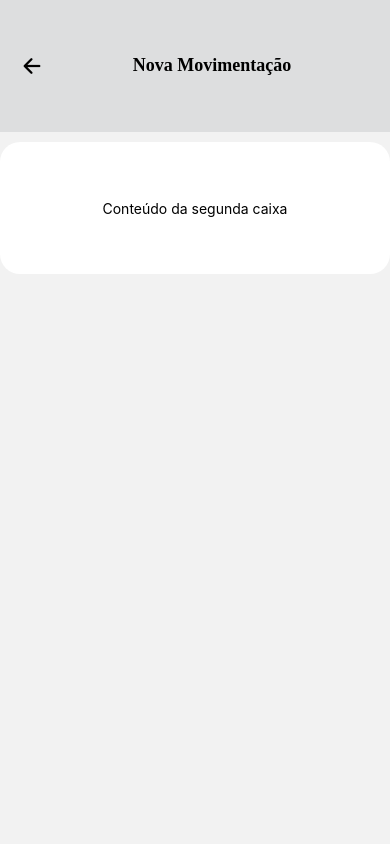
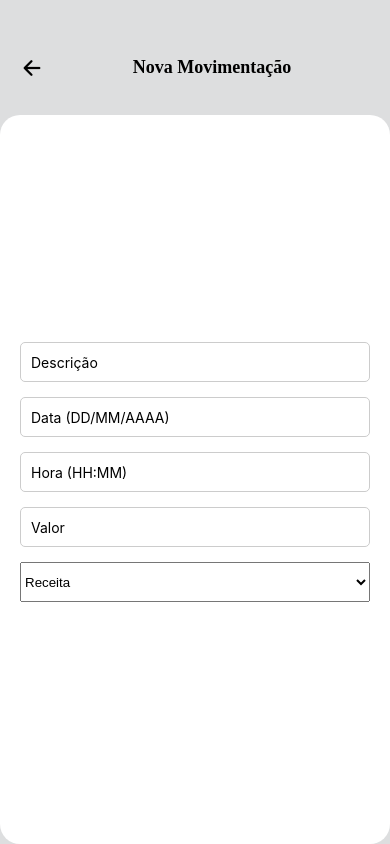
Before and after one commit to ManoEmmet3/CashWise, a React Native app: screen /NovaMovimentacao in a window 390 px wide. Built offline with nearby package versions, Linux system fonts and the light colour scheme.

Commit message:
tela novamovimentacao v3

```diff
--- a/package.json
+++ b/package.json
@@ -9,6 +9,7 @@
     "web": "expo start --web"
   },
   "dependencies": {
+    "@react-native-picker/picker": "^2.8.1",
     "@react-navigation/native": "^6.1.18",
     "@react-navigation/native-stack": "^6.11.0",
     "@react-navigation/stack": "^6.4.1",
--- a/screens/NovaMovimentacao.js
+++ b/screens/NovaMovimentacao.js
@@ -1,14 +1,22 @@
-import React from 'react';
-import { View, Text, StyleSheet, TouchableOpacity } from 'react-native';
+import React, { useState } from 'react';
+import { View, Text, StyleSheet, TouchableOpacity, StatusBar, TextInput } from 'react-native';
 import Icon from 'react-native-vector-icons/Ionicons';
+import { Picker } from '@react-native-picker/picker'; // Importando do novo pacote
 
 export default function NovaMovimentacao() {
+    const [descricao, setDescricao] = useState('');
+    const [data, setData] = useState('');
+    const [hora, setHora] = useState('');
+    const [valor, setValor] = useState('');
+    const [tipo, setTipo] = useState('receita'); // Inicializando com 'receita'
+
     const handleBack = () => {
         console.log("Voltando para a Home");
     };
 
     return (
         <View style={styles.container}>
+            <StatusBar backgroundColor="#DDDEDF" barStyle="dark-content" />
             <View style={styles.firstBox}>
                 <TouchableOpacity onPress={handleBack} style={styles.backButton}>
                     <Icon name="arrow-back" size={24} color="#000" />
@@ -16,7 +24,39 @@ export default function NovaMovimentacao() {
                 <Text style={styles.hora}>Nova Movimentação</Text>
             </View>
             <View style={styles.secondBox}>
-                <Text>Conteúdo da segunda caixa</Text>
+                <TextInput
+                    style={styles.input}
+                    placeholder="Descrição"
+                    value={descricao}
+                    onChangeText={setDescricao}
+                />
+                <TextInput
+                    style={styles.input}
+                    placeholder="Data (DD/MM/AAAA)"
+                    value={data}
+                    onChangeText={setData}
+                />
+                <TextInput
+                    style={styles.input}
+                    placeholder="Hora (HH:MM)"
+                    value={hora}
+                    onChangeText={setHora}
+                />
+                <TextInput
+                    style={styles.input}
+                    placeholder="Valor"
+                    value={valor}
+                    onChangeText={setValor}
+                    keyboardType="numeric" // Para aceitar apenas números
+                />
+                <Picker
+                    selectedValue={tipo}
+                    style={styles.picker}
+                    onValueChange={(itemValue) => setTipo(itemValue)}
+                >
+                    <Picker.Item label="Receita" value="receita" />
+                    <Picker.Item label="Despesa" value="despesa" />
+                </Picker>
             </View>
         </View>
     );
@@ -27,13 +67,14 @@ const styles = StyleSheet.create({
         flex: 1,
         justifyContent: 'flex-start',
         alignItems: 'center',
+        backgroundColor: '#DDDEDF',
     },
     firstBox: {
         width: '100%',
-        height: 132,
+        height: 115,
         backgroundColor: '#DDDEDF',
-        padding: 20,
-        marginBottom: 10,
+        paddingTop: 20,
+        paddingHorizontal: 20,
         flexDirection: 'row',
         alignItems: 'center',
     },
@@ -41,19 +82,34 @@ const styles = StyleSheet.create({
         marginRight: 10,
     },
     hora: {
-        fontFamily: 'Nunito Sans', // Define a fonte
-        fontWeight: '700', // Peso da fonte
-        fontSize: 18, // Tamanho da fonte
-        lineHeight: 23.4, // Altura da linha
-        textAlign: 'center', // Alinhamento do texto
+        fontFamily: 'Nunito Sans',
+        fontWeight: '700',
+        fontSize: 18,
+        lineHeight: 23.4,
+        textAlign: 'center',
         flex: 1,
     },
     secondBox: {
         width: '100%',
-        height: 132,
+        flex: 1,
         backgroundColor: '#FFFFFF',
         borderRadius: 20,
         justifyContent: 'center',
         alignItems: 'center',
+        padding: 20, // Para dar espaço interno na caixa
+    },
+    input: {
+        height: 40,
+        borderColor: '#ccc',
+        borderWidth: 1,
+        borderRadius: 5,
+        width: '100%',
+        marginBottom: 15,
+        paddingHorizontal: 10,
+    },
+    picker: {
+        height: 40,
+        width: '100%',
+        marginBottom: 15,
     },
 });
```
Also changed, not shown: 1 other file (tests, documents, lock files or other folders).
